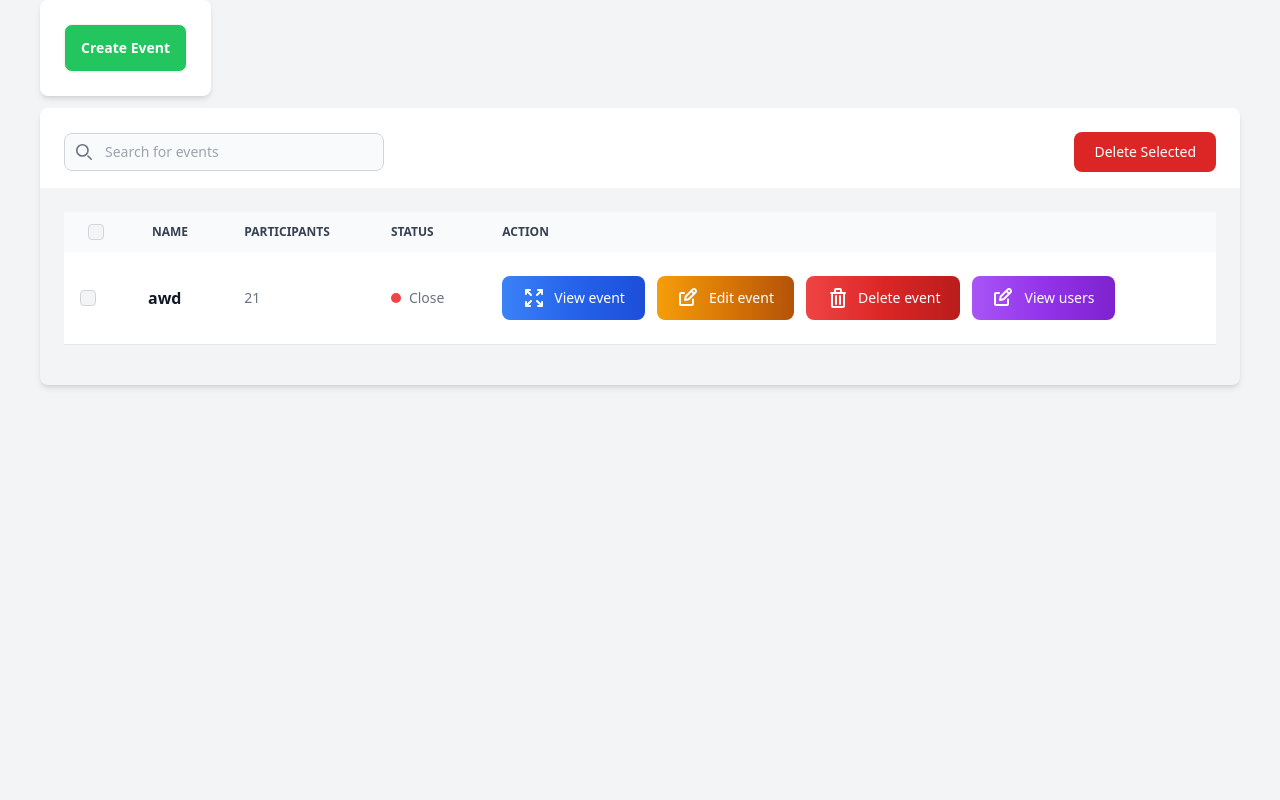
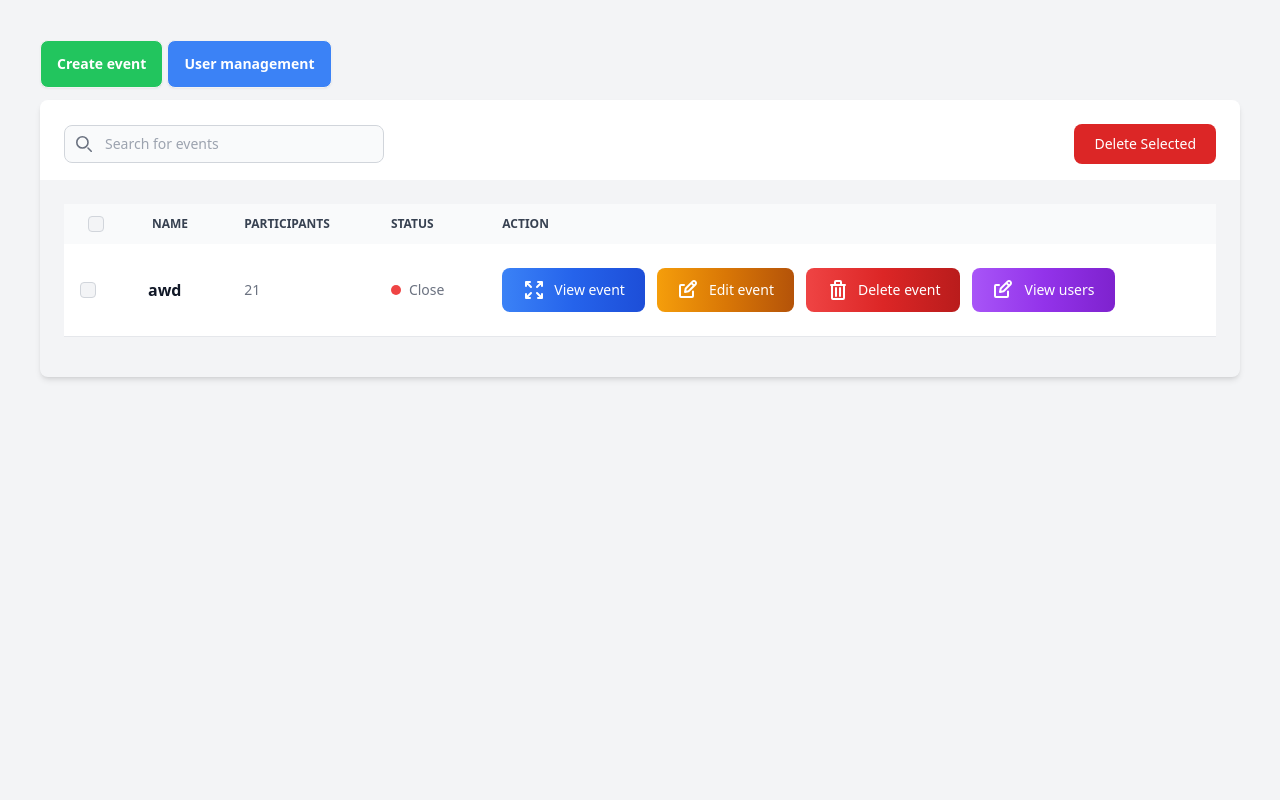
Before and after one commit to Fred-CodeCrafts/event-org-webapp-UTS_IF330L, a PHP site: page /admin_dashboard.php in a window 1280 px wide. Run offline with PHP 8.4, Linux system fonts and the light colour scheme; data comes from the database, SQL or seed files in the repository; some libraries are stand-ins or nearby versions.

Commit message:
benerin desain biar lebih bagus dikit

```diff
--- a/public/admin/admin_dashboard.php
+++ b/public/admin/admin_dashboard.php
@@ -20,12 +20,15 @@ $currentTime = date('H:i');
     <title>Admin Dashboard</title>
 </head>
 
-<body class="bg-gray-100 px-10">
-    <div class="flex justify-items-center items-center">
-        <div class="max-w-lg bg-white shadow-md rounded-lg p-6">
-            <div class="btn bg-green-500"><a href="create_event.html">Create Event</a></div>
-        </div>
-    </div>
+<body class="bg-gray-100">
+    <div class="p-10">
+            <a href="create_event.html" class="btn bg-green-500">
+                Create event
+            </a>
+
+            <a href="registered_user.php" class="btn bg-blue-500">
+                User management
+            </a>
 
             <div class="mt-3 relative overflow-x-auto shadow-md rounded-lg dark:bg-gray-900">
             <form id="checkDel" action="delete_event.php" method="post">
@@ -259,6 +262,7 @@ $currentTime = date('H:i');
                 <?php endif; ?>
             </form>
         </div>
+    </div>
 
     <script src="https://cdn.jsdelivr.net/npm/flowbite@2.5.2/dist/flowbite.min.js"></script>
     <!-- <script src="../../node_modules/flowbite/dist/flowbite.min.js"></script> -->
```
Also changed, not shown: public/admin/registered_user.php (+8 -3 lines). Lines whose indentation alone changed are shown as unchanged.
